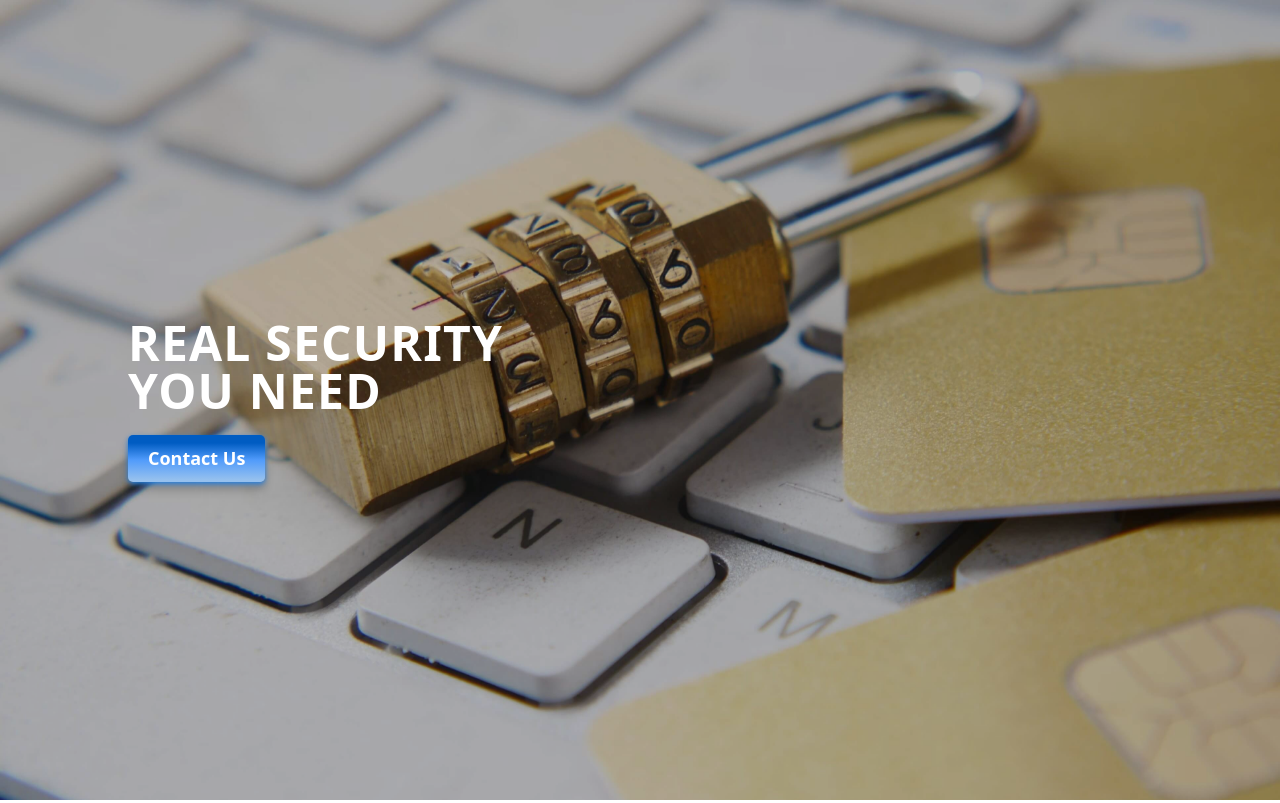
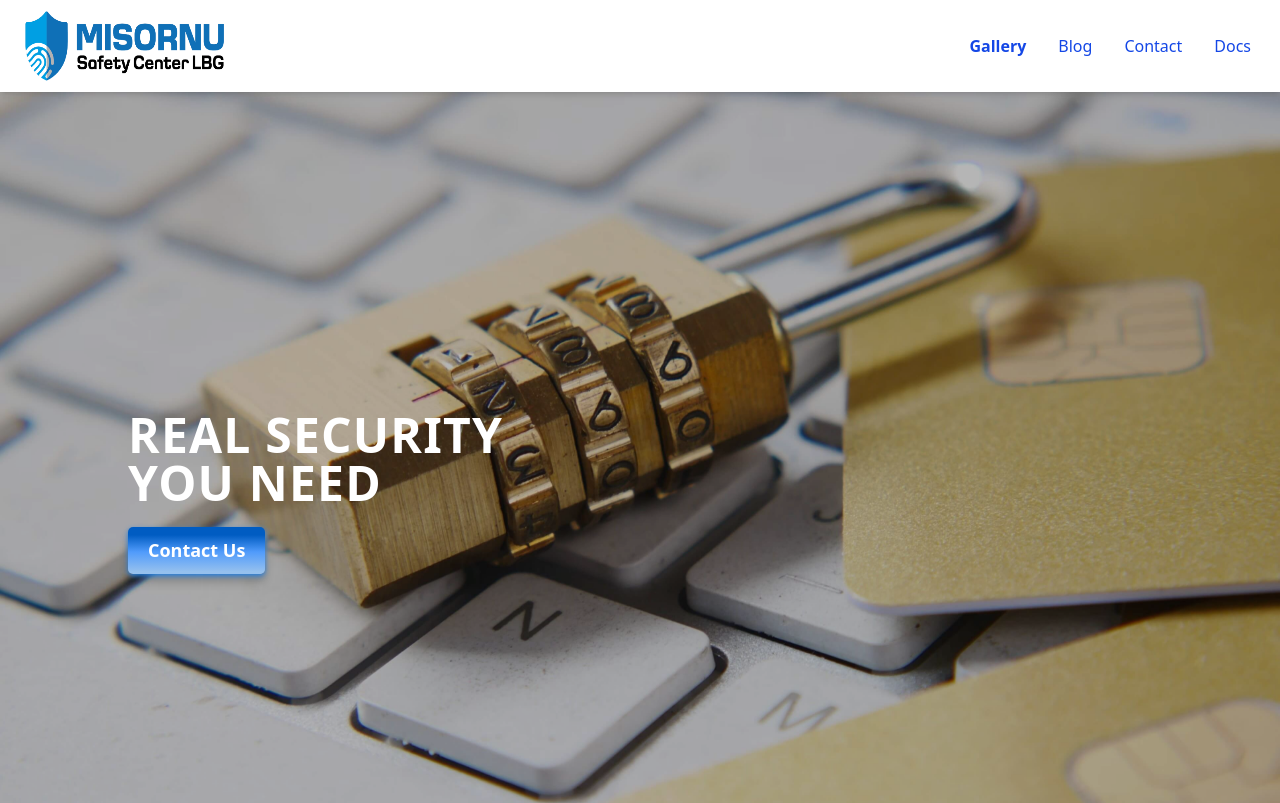
Before and after one commit to khayb1/Misornu, a React (Vite) app: page / in a window 1280 px wide. Shown: the top 803 px of the page. Built offline with nearby package versions, Linux system fonts and the light colour scheme.

Commit message:
hompage update

```diff
--- a/package.json
+++ b/package.json
@@ -10,6 +10,7 @@
     "preview": "vite preview"
   },
   "dependencies": {
+    "@heroicons/react": "^2.2.0",
     "@material-tailwind/react": "^2.1.10",
     "@radix-ui/react-popover": "^1.1.6",
     "@react-google-maps/api": "^2.20.6",
@@ -18,7 +19,7 @@
     "react": "^18.3.1",
     "react-dom": "^18.3.1",
     "react-icons": "^5.5.0",
-    "react-router-dom": "^6.29.0",
+    "react-router-dom": "^7.3.0",
     "tailwind-scrollbar": "^4.0.1"
   },
   "devDependencies": {
--- a/src/App.jsx
+++ b/src/App.jsx
@@ -1,10 +1,10 @@
+import { RouterProvider, createBrowserRouter } from "react-router-dom";
+import "./App.css";
+import { Home, Gallery, Blog } from "./Pages/index.js";
+// import Footer from "./Components/Footer";
+import {NavBar} from "./Components/NavBar.jsx";
 
-import { createBrowserRouter, RouterProvider } from "react-router-dom";
-import "./App.css";
-import {Home, Gallery, Blog} from "./Pages/index.js";
-// import { Navbar } from "./Components/NavBar";
-
-const router = createBrowserRouter([
+const routes = [
   {
     path: "/",
     element: <Home />,
@@ -17,14 +17,16 @@ const router = createBrowserRouter([
     path: "/blog",
     element: <Blog />,
   },
+];
 
-]);
+const router = createBrowserRouter(routes);
 
 function App() {
   return (
-    <div>
-      {/* <Navbar /> */}
+    <div className="app-container">
+      <NavBar />
       <RouterProvider router={router} />
+      {/* <Footer /> */}
     </div>
   );
 }
--- a/src/Components/Card.jsx
+++ b/src/Components/Card.jsx
@@ -1,6 +1,7 @@
 import React from 'react'
 import { Link } from "react-router-dom";
 import './Btn.css'
+
 const Card = ({ image, title, description, buttonText, link }) => {
   return (
     <div className="relative flex-1 max-w-[400px] h-auto text-center pb-2 border border-gray-300 rounded-lg shadow-md bg-white overflow-hidden">
--- a/src/Components/Footer.jsx
+++ b/src/Components/Footer.jsx
@@ -0,0 +1,49 @@
+import React from 'react'
+import { Flogo } from '../assets';
+import { FaFacebook, FaInstagram, FaLinkedin, FaLocationPin, FaMailchimp, FaPhone, FaWhatsapp, FaYoutube } from 'react-icons/fa6';
+import { NavLink } from 'react-router-dom';
+
+const Footer = () => {
+const date = new Date().getFullYear();
+
+  return (
+    <>
+    <footer className="bg-gray-800 text-white p-5 flex flex-col items-center justify-center overflow-y-hidden px-[10%] py-[5%]">
+        <div className='flex flex-col md:flex-row gap-5 justify-between w-full'>
+            <div className='w-full'>
+                <a href="/" className='w-23%'><img src={Flogo} width={350} alt='footer-logo'/></a>
+                <div className='flex justify-center gap-5'>
+                    <a className='hover:text-blue-500' href='#'><FaFacebook size={30} /></a>
+                    <a className='hover:text-green-600' href='#'><FaWhatsapp size={30} /></a>
+                    <a className='hover:text-red-400' href='#'><FaInstagram size={30}/></a>
+                    <a className='hover:text-red-500' href='#'><FaYoutube size={30}/></a>
+                    <a className='hover:text-blue-500' href='#'><FaLinkedin size={30 }/></a>
+                </div>
+            </div>
+            {/* contact info  */}
+            <div>
+            <h3 className='text-2xl font-bold'>Contact Us</h3>
+            <a href='tel:+233201240091' className='hover:text-blue-500'><FaPhone/> +233201240091</a>
+            <a href='#' className='hover:text-blue-500'><FaMailchimp /> infor@misornu.org</a>
+            <a href='#' className='hover:text-blue-500'><FaLocationPin />Office Location: Cloverleaf street, Opposite Sheepgate Outreach Ministries, Teiman- Oyarifa</a>
+            </div>
+
+            <div>
+            <h3 className='text-2xl font-bold'>Quick Links</h3>
+            <NavLink to='/'>Home</NavLink>
+            <NavLink to='/gallery'>Gallery</NavLink>
+            <NavLink to='/blog'>Blog</NavLink>
+            <NavLink to='/contact'>Contact Us</NavLink>
+
+            </div>
+        </div>
+
+        <div>
+            <p className="text-center"> &copy; {date} Origin8 Limited. All rights reserved. </p>
+        </div>
+    </footer>
+    </>
+  )
+}
+
+export default Footer
--- a/src/Components/NavBar.jsx
+++ b/src/Components/NavBar.jsx
@@ -1,62 +1,105 @@
-/** @format */
+import React from "react";
+import {
+  Navbar,
+  Collapse,
+  Typography,
+  IconButton,
+} from "@material-tailwind/react";
+import { Bars3Icon, XMarkIcon } from "@heroicons/react/24/outline";
+import {logo} from '../assets/index.js';
 
-import React, { useState } from "react";
 
-import "./Navbar.css";
-import { Link, NavLink } from "react-router-dom";
-// import { Logo } from "../assets/index";
+function NavList() {
+  return (
+    <ul className=" flex flex-col gap-2 lg:mb-0 lg:mt-0 lg:flex-row lg:items-center lg:gap-6">
+      <Typography
+        as="li"
+        variant="h5"
+        color="blue-gray"
+        className="p-1 font-lg"
+      >
+        <a href="/gallery" className="flex items-center text-blue-700 hover:text-blue-500 transition-colors">
+          Gallery
+        </a>
+      </Typography>
+      <Typography
+        as="li"
+        variant="small"
+        color="blue-gray"
+        className="p-1 font-larger text-[1rem]"
+      >
+        <a href="/blog" className="flex items-center text-blue-700 hover:text-blue-500 transition-colors">
+          Blog
+        </a>
+      </Typography>
+      <Typography
+        as="li"
+        variant="small"
+        color="blue-gray"
+        className="p-1 font-larger text-[1rem]"
+      >
+        <a href="/contact" className="flex items-center text-blue-700 hover:text-blue-500 transition-colors">
+          Contact
+        </a>
+      </Typography>
+      <Typography
+        as="li"
+        variant="small"
+        color="blue-gray"
+        className="p-1 font-larger text-[1rem]"
+      >
+        <a href="#" className="flex items-center text-blue-700 hover:text-blue-500 transition-colors">
+          Docs
+        </a>
+      </Typography>
+    </ul>
+  );
+}
 
-export const Navbar = () => {
-  const [menuOpen, setMenuOpen] = useState(false);
+export function NavBar() {
+  const [openNav, setOpenNav] = React.useState(false);
 
-  const handleMenuClose = () => {
-    setMenuOpen(false);
-  };
+  const handleWindowResize = () =>
+    window.innerWidth >= 960 && setOpenNav(false);
+
+  React.useEffect(() => {
+    window.addEventListener("resize", handleWindowResize);
+
+    return () => {
+      window.removeEventListener("resize", handleWindowResize);
+    };
+  }, []);
 
   return (
-    <nav>
-      <Link to="/" className="">
-        <img
-          src='/assets/images/logo.png'
-          alt="logo"
-          className="w-[100px] h-[80px] "
-        />
-      </Link>
-      <div
-        className={`menu ${menuOpen ? "open" : ""}`}
-        onClick={() => setMenuOpen(!menuOpen)}
-      >
-        <span></span>
-        <span></span>
-        <span></span>
+    <Navbar className="mx-auto max-w-screen-xl px-6 py-1 sticky top-0 z-50 ">
+      <div className="flex items-center justify-between text-blue-gray-900">
+        <Typography
+          as="a"
+          href="/"
+          variant="h6"
+          className="text-blue-700 mr-4 cursor-pointer py-1.5"
+        >
+         <img src={logo} alt='logo' className="md:w-[200px] md:h-[70px] w-[150px] h-[60px]" />
+       </Typography>
+        <div className="hidden lg:block">
+          <NavList />
+        </div>
+        <IconButton
+          variant="text"
+          className="ml-auto h-6 w-6 text-inherit hover:bg-transparent focus:bg-transparent active:bg-transparent lg:hidden"
+          ripple={false}
+          onClick={() => setOpenNav(!openNav)}
+        >
+          {openNav ? (
+            <XMarkIcon className="text-blue-700 h-8 w-8" strokeWidth={2} />
+          ) : (
+            <Bars3Icon className="text-blue-700 h-8 w-8" strokeWidth={2} />
+          )}
+        </IconButton>
       </div>
-      <ul className={menuOpen ? "open" : ""}>
-        <li>
-          <NavLink to="/" onClick={handleMenuClose}>
-            Home
-          </NavLink>
-        </li>
-        <li>
-          <NavLink to="/#overview" onClick={handleMenuClose}>
-            Overview
-          </NavLink>
-        </li>
-        <li>
-          <NavLink to="/#faq" onClick={handleMenuClose}>
-            FAQs
-          </NavLink>
-        </li>
-        <li>
-          <NavLink to="/gallery" onClick={handleMenuClose}>
-            Gallery
-          </NavLink>
-        </li>
-        <li>
-          <NavLink to="/blog" onClick={handleMenuClose}>
-            Blog
-          </NavLink>
-        </li>
-      </ul>
-    </nav>
+      <Collapse open={openNav}>
+        <NavList />
+      </Collapse>
+    </Navbar>
   );
-};
+}
--- a/src/Pages/Home/Home.jsx
+++ b/src/Pages/Home/Home.jsx
@@ -18,23 +18,24 @@ const Home = () => {
       <section id="overview" className=" w-[100%] h-fit px-[10%] py-[5%] overflow-y-hidden ">
         <h2 className="text-3xl font-bold text-center w-[100%]">Overview</h2>
         <div className=" flex flex-col md:flex-row md:max-h-[70vh]  w-[100%] h-[100%] overflow-y-hidden gap-10">
-     <div className="h-[400px] md:h-full  overflow-y-auto w-full pl-5 mt-12 flex flex-wrap justify-between gap-5 md:w-[50%]" >
+        <div className="h-[400px] md:h-[500px] lg:h-[600px] overflow-y-auto w-full pl-5 mt-12 flex flex-col md:flex-wrap md:flex-row justify-between gap-5 md:w-[50%]">
   <InfoSection
     img={about}
     title="About Us"
     description="Misornu Safety Centre is a dedicated non-profit organization committed to creating safer communities through education and collaboration. Our mission enhances community safety and builds trust by offering programs focused on crime prevention, best safety practices, and conflict resolution through mediation. We believe in the power of partnerships and effective communication to address safety concerns, empowering individuals to take an active role in their safety and the safety of others. Join us in fostering a culture of vigilance and preparedness for all."
   />
-
   <InfoSection
     img={mission}
     title="Our Mission"
-        description="We are dedicated to educating, equipping, and inspiring individuals to become vigilant stewards of their own safety and the safety of others, fostering a united effort for a more secure environment." />
-
+    description="We are dedicated to educating, equipping, and inspiring individuals to become vigilant stewards of their own safety and the safety of others, fostering a united effort for a more secure environment."
+  />
   <InfoSection
     img={vision}
     title="Our Vision"
-      description="To build and train communities where every individual is safety-conscious, looking out for one another, and working together to create a culture of shared responsibility and mutual care for a safer society."/>
+    description="To build and train communities where every individual is safety-conscious, looking out for one another, and working together to create a culture of shared responsibility and mutual care for a safer society."
+  />
 </div>
+
 
       {/* image */}
       <div className="md:w-[50%] h-full flex-grow-1">
@@ -108,15 +109,10 @@ const Home = () => {
 
           </div>
 
-          <form className="flex flex-col md:flex-row gap-5">
-            <input type="text" placeholder="Full Name" className="p-2 border border-gray-300 rounded-lg" />
-            <input type="email" placeholder="Email" className="p-2 border border-gray-300 rounded-lg" />
-            <input type="tel" placeholder="Phone Number" className="p-2 border border-gray-300 rounded-lg" />
-            <textarea placeholder="Message" className="p-2 border border-gray-300 rounded-lg" />
-            <button className="hero-btn w-full md:w-auto">Send</button>
-          </form>
         </div>
         </section>
+
+
     </>
   );
 };
--- a/src/assets/index.js
+++ b/src/assets/index.js
@@ -11,7 +11,7 @@ import champion from "../assets/images/champion.png";
 import award1 from "../assets/images/gallery/awards/award1.jpeg"
 import award2 from "../assets/images/gallery/awards/award2.jpeg";
 import award3 from "../assets/images/gallery/awards/award3.jpeg";
-;
+import Flogo from "../assets/images/Flogo.png";
 const images = {
   logo,
   hero,
@@ -23,6 +23,7 @@ const images = {
   proactive,
   collaboration,
   champion,
+  Flogo,
 
   // awards
   award1,
@@ -45,5 +46,6 @@ export {
     champion,
     award1,
     award2,
-    award3
+    award3,
+    Flogo
   };
--- a/src/main.jsx
+++ b/src/main.jsx
@@ -7,9 +7,6 @@ import { ThemeProvider } from "@material-tailwind/react";
 
 createRoot(document.getElementById('root')).render(
   <StrictMode>
-    <ThemeProvider>
       <App/>
-    </ThemeProvider>
-
   </StrictMode>,
 )
```
Also changed, not shown: src/Components/Navbar.css (deleted, +0 -123 lines), src/assets/images/Flogo.png (renamed from src/assets/images/The company logo - Misornu LOGO MAIN_Logo with White text.png), 1 other file (tests, documents, lock files or other folders). Lines whose indentation alone changed are shown as unchanged.
